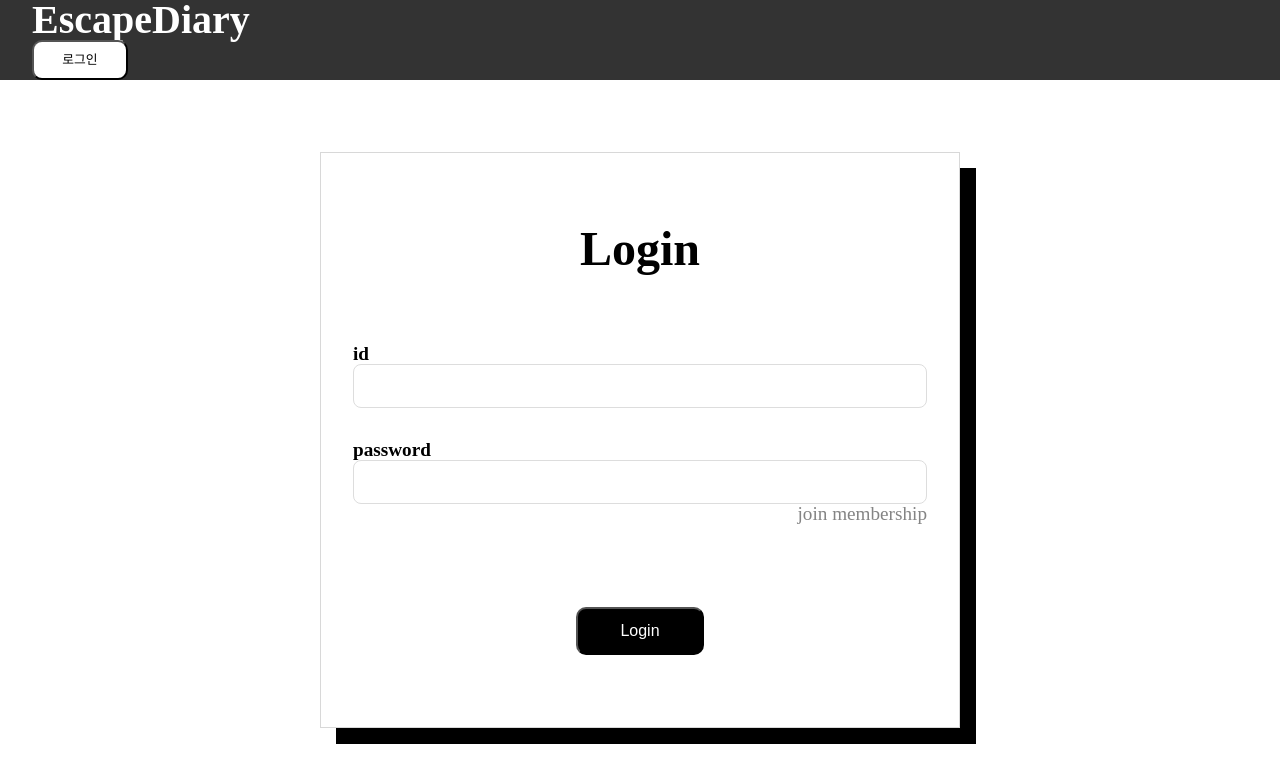
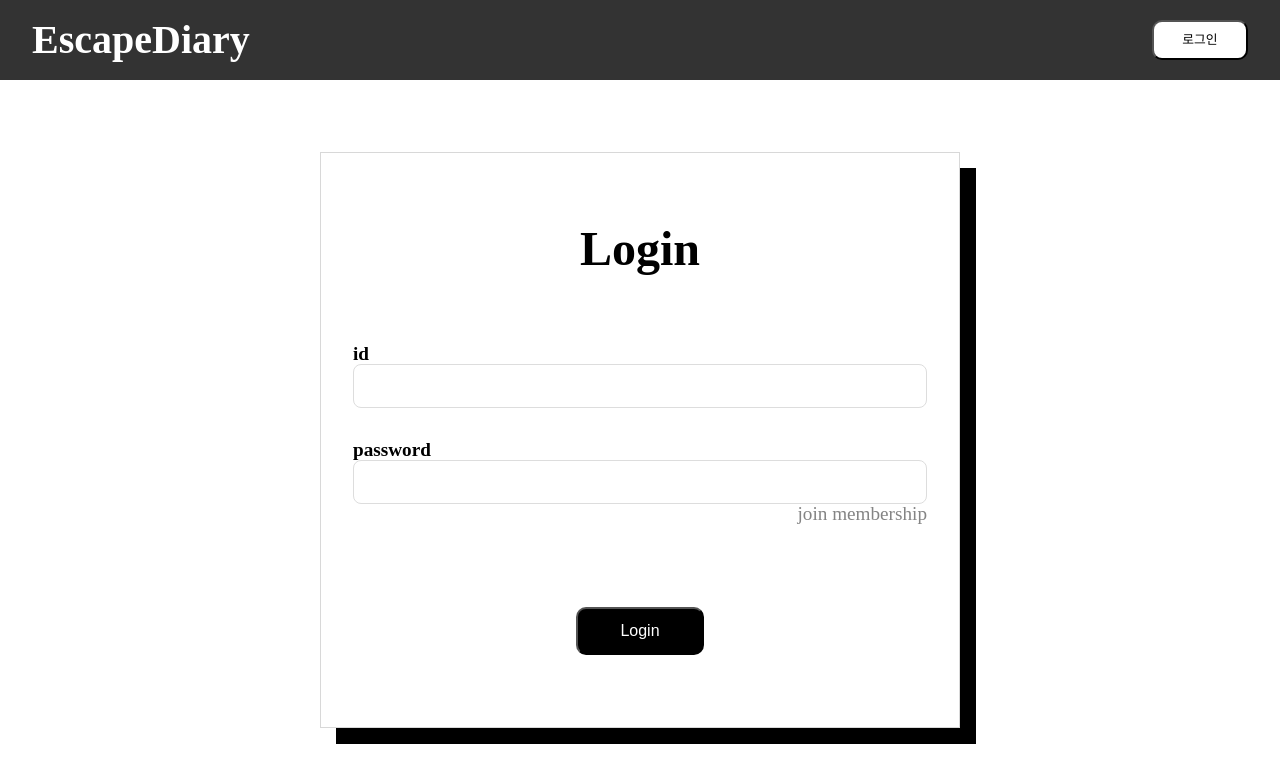
Before and after one commit to HyeonE0103/escapediary-FE, a React (Create React App) app: page /login in a window 1280 px wide. Shown: the top 782 px of the page. Built offline with nearby package versions, Linux system fonts and the light colour scheme.

Commit message:
fix: Outlet 페이지에 따른 다른 헤더 문제

```diff
--- a/src/App.jsx
+++ b/src/App.jsx
@@ -6,23 +6,13 @@ import Login from "./pages/Login";
 import JoinMembership from "./pages/JoinMembership";
 import Header from "./components/common/Header";
 
-{
-  /* <Routes>
-      <Route path="/" element={<MainPage />} />
-      <Route path="/detail/:postid" element={<DetailReview />} />
-      <Route path="/create" element={<CreateReviewModal />} />
-      <Route path="/login" element={<Login />} />
-      <Route path="join-membership" element={<JoinMembership />} />
-      <Route path="*" element={<JoinMembership />} />
-    </Routes> */
-}
 const App = () => {
   return (
     <Routes>
+      <Route path="/" element={<MainPage />} />
+      <Route path="detail/:postid" element={<DetailReview />} />
       <Route path="/" element={<Header />}>
-        <Route path="" element={<MainPage />} />
-        <Route path="/detail/:postid" element={<DetailReview />} />
-        <Route path="/login" element={<Login />} />
+        <Route path="login" element={<Login />} />
         <Route path="join-membership" element={<JoinMembership />} />
         <Route path="*" element={<JoinMembership />} />
       </Route>
--- a/src/components/common/Header.jsx
+++ b/src/components/common/Header.jsx
@@ -7,7 +7,7 @@ import axios from "axios";
 import { deleteUserData } from "../../redux/modules/userSlice";
 import { Outlet } from "react-router-dom";
 
-const Header = ({ buttonShow }) => {
+const Header = ({ main }) => {
   const userData = useSelector((state) => state.userData);
   const { goToPath } = useNavigation();
   const dispatch = useDispatch();
@@ -28,7 +28,7 @@ const Header = ({ buttonShow }) => {
   };
   return (
     <>
-      <HeaderWrap buttonShow={buttonShow}>
+      <HeaderWrap main={main}>
         <p onClick={() => goToPath("/")}>EscapeDiary</p>
         {userData ? (
           <Button color={"white"} size={"small"} onClick={logOut}>
@@ -55,7 +55,10 @@ const HeaderWrap = styled.div`
   align-items: center;
   justify-content: space-between;
   box-sizing: border-box;
-
+  display: flex;
+  @media (max-width: 480px) {
+    display: ${({ main }) => !main && "none"};
+  }
   p {
     font-size: 2.5rem;
     color: white;
--- a/src/pages/Login.jsx
+++ b/src/pages/Login.jsx
@@ -45,7 +45,6 @@ const Login = () => {
 
   return (
     <LoginWrap>
-      {/* <Header buttonShow={"login"} /> */}
       <LoginContainer onSubmit={onClickSumbit}>
         <LoginHeader>
           <h1>Login</h1>
--- a/src/pages/MainPage.jsx
+++ b/src/pages/MainPage.jsx
@@ -7,6 +7,7 @@ import axios from "axios";
 import Pagenation from "../components/common/Pagenation";
 import CreateReviewModal from "../components/CreateReviewModal";
 import { useSelector } from "react-redux";
+import Header from "../components/common/Header";
 
 const MainPage = () => {
   const { goToPath } = useNavigation();
@@ -46,6 +47,7 @@ const MainPage = () => {
   console.log("메인 post 조회", data);
   return (
     <WrapMain>
+      <Header main={"main"} />
       <MainBody>
         <div className="MainButtonSection">
           <Button color={"black"} size={"medium"} onClick={openModalHandler}>
```
